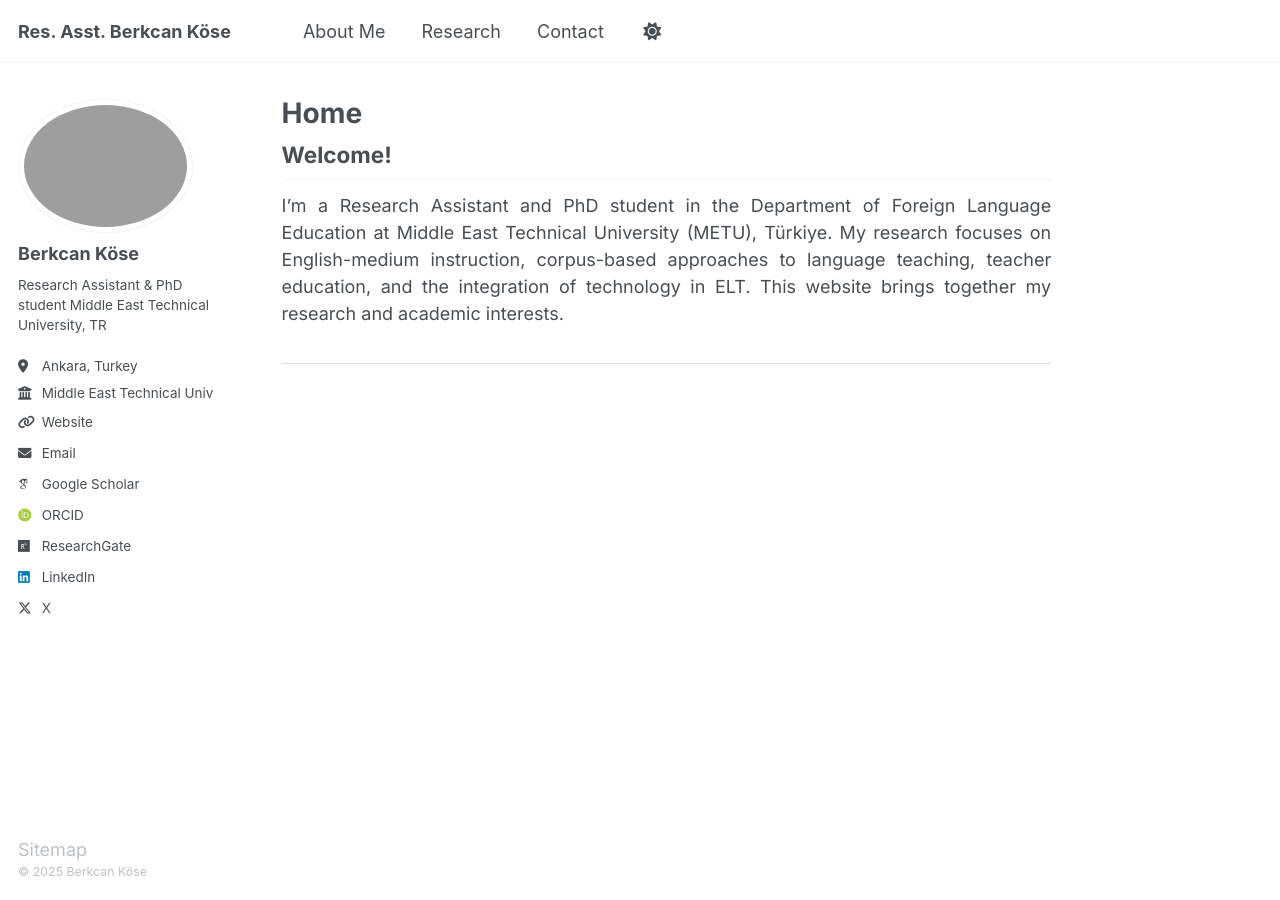
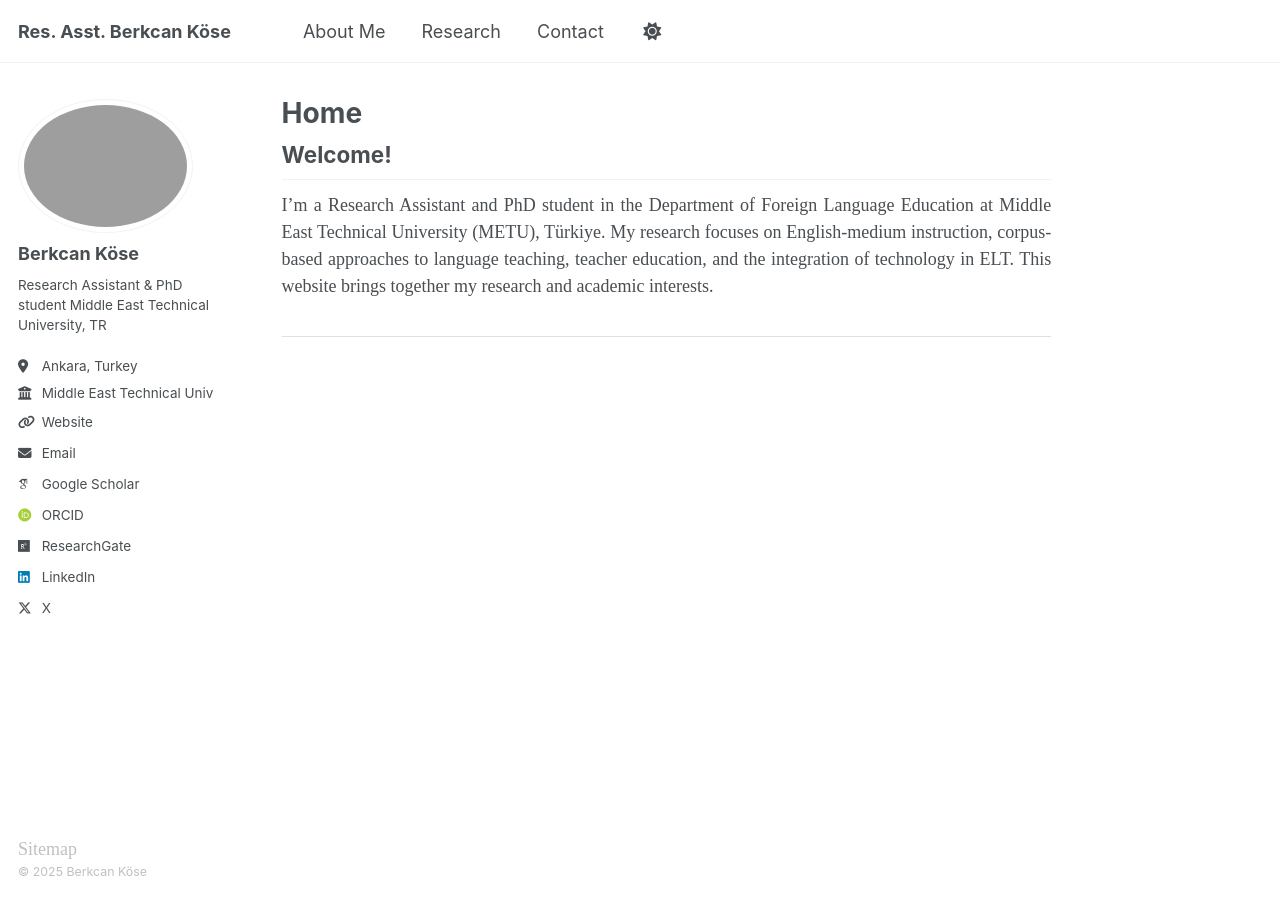
Before and after one commit to berkcankose/berkcankose.github.io, a Jekyll site: the page built from _pages/about.md, in a window 1280 px wide. Built offline with Jekyll 4.4.1, drawn with Linux system fonts in a browser that asks for light colours; some web fonts are replaced.

Commit message:
Update _default.scss

```diff
--- a/_sass/theme/_default.scss
+++ b/_sass/theme/_default.scss
@@ -1,7 +1,6 @@
 /* ==========================================================================
    DEFAULT THEME
    ========================================================================== */
-@import url('https://fonts.googleapis.com/css2?family=Inter:wght@400;600;700&display=swap');
 
 /* Color codes used for the theme */
 $gray                       : #7a8288;
@@ -43,6 +42,6 @@ $sidebar-screen-min-width   : 1024px;
     --global-text-color                 : #{$dark-gray};
     --global-text-color-light           : #{$light-gray};
     --global-thead-color                : #{$lighter-gray};
-      --global-font-family: 'Inter', serif;
+
 
 }
```
